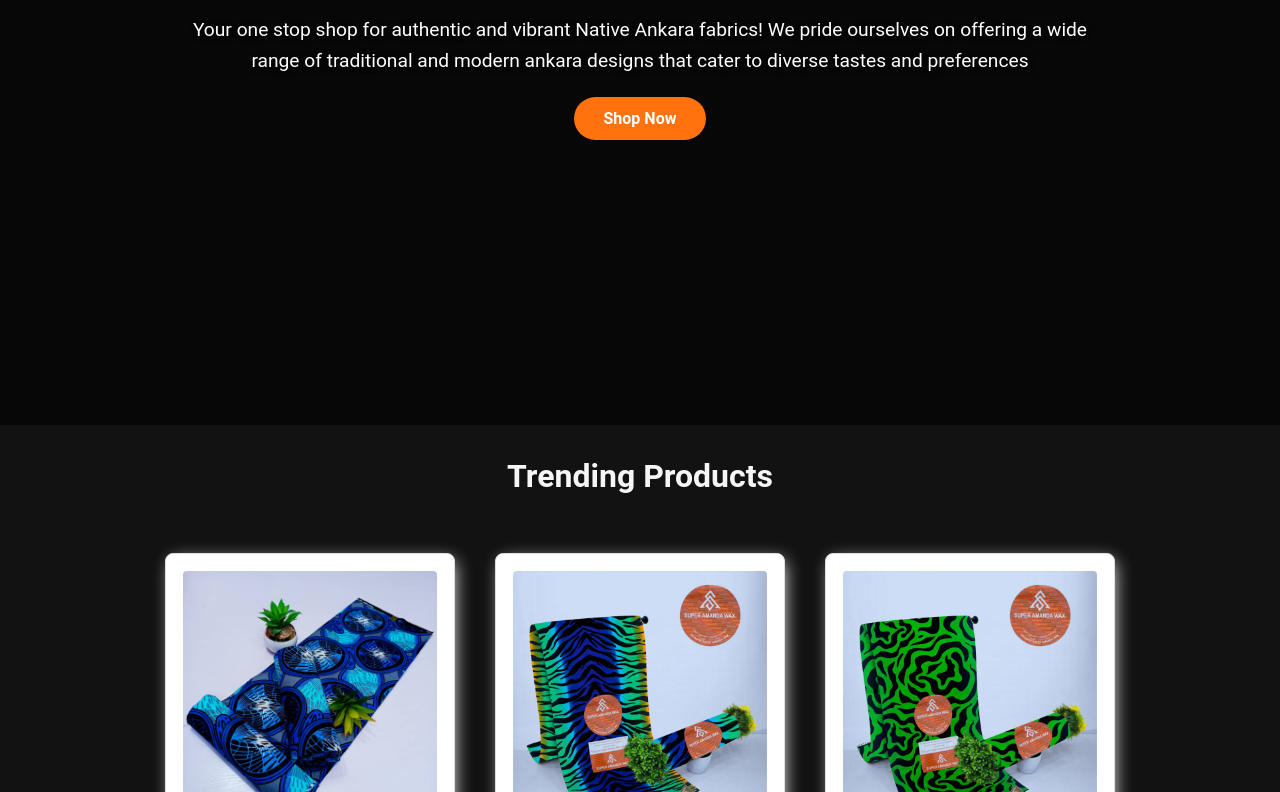
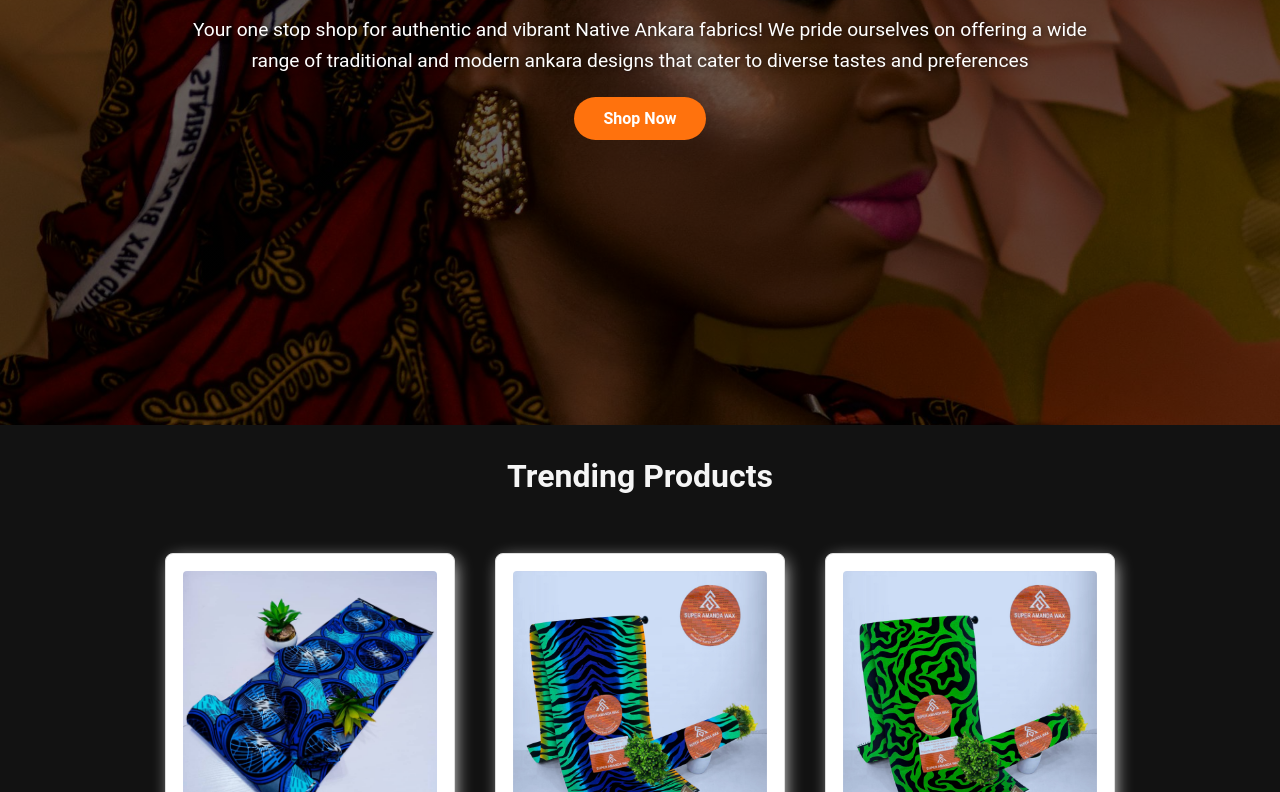
Before and after one commit to Kosnika123/Mama9kiefabrics.com, a plain HTML site: page index.html in a window 1280 px wide. Shown: the part 375-1167 px from the top of the page. Drawn offline with Linux system fonts and the light colour scheme; the site is published under a folder, as on GitHub Pages, so addresses that start at the root find nothing.

Commit message:
Update style.css

```diff
--- a/style.css
+++ b/style.css
@@ -86,7 +86,7 @@ header.scrolled {
 
 /* Hero Section */
 .hero {
-  background: linear-gradient(rgba(0,0,0,0.6), rgba(0,0,0,0.6)), url('/HomeIMG/img1.jpeg') no-repeat center center/cover;
+  background: linear-gradient(rgba(0,0,0,0.6), rgba(0,0,0,0.6)), url('HomeIMG/img1.jpeg') no-repeat center center/cover;
   height: 100vh;
   display: flex;
   justify-content: center;
```
